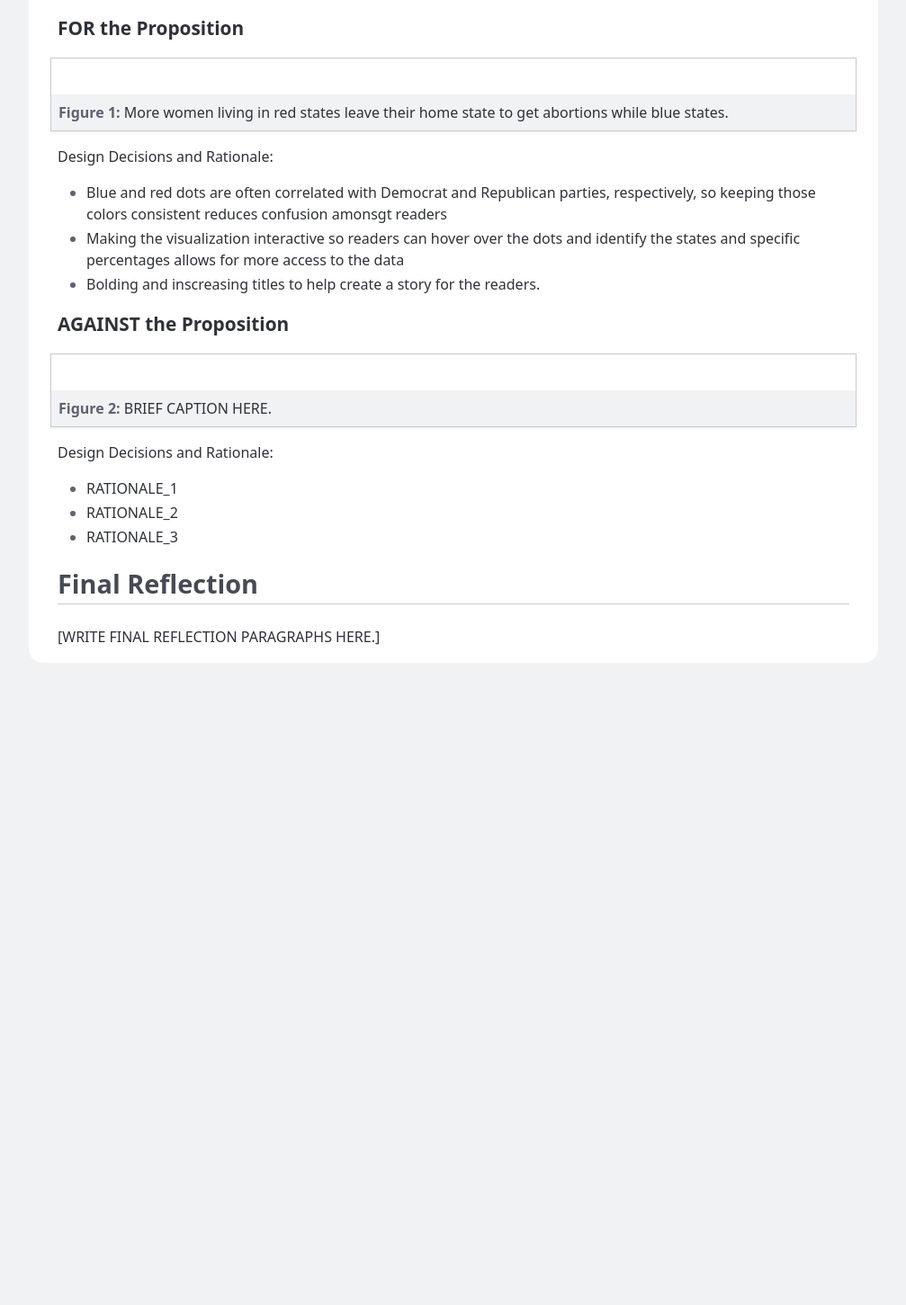
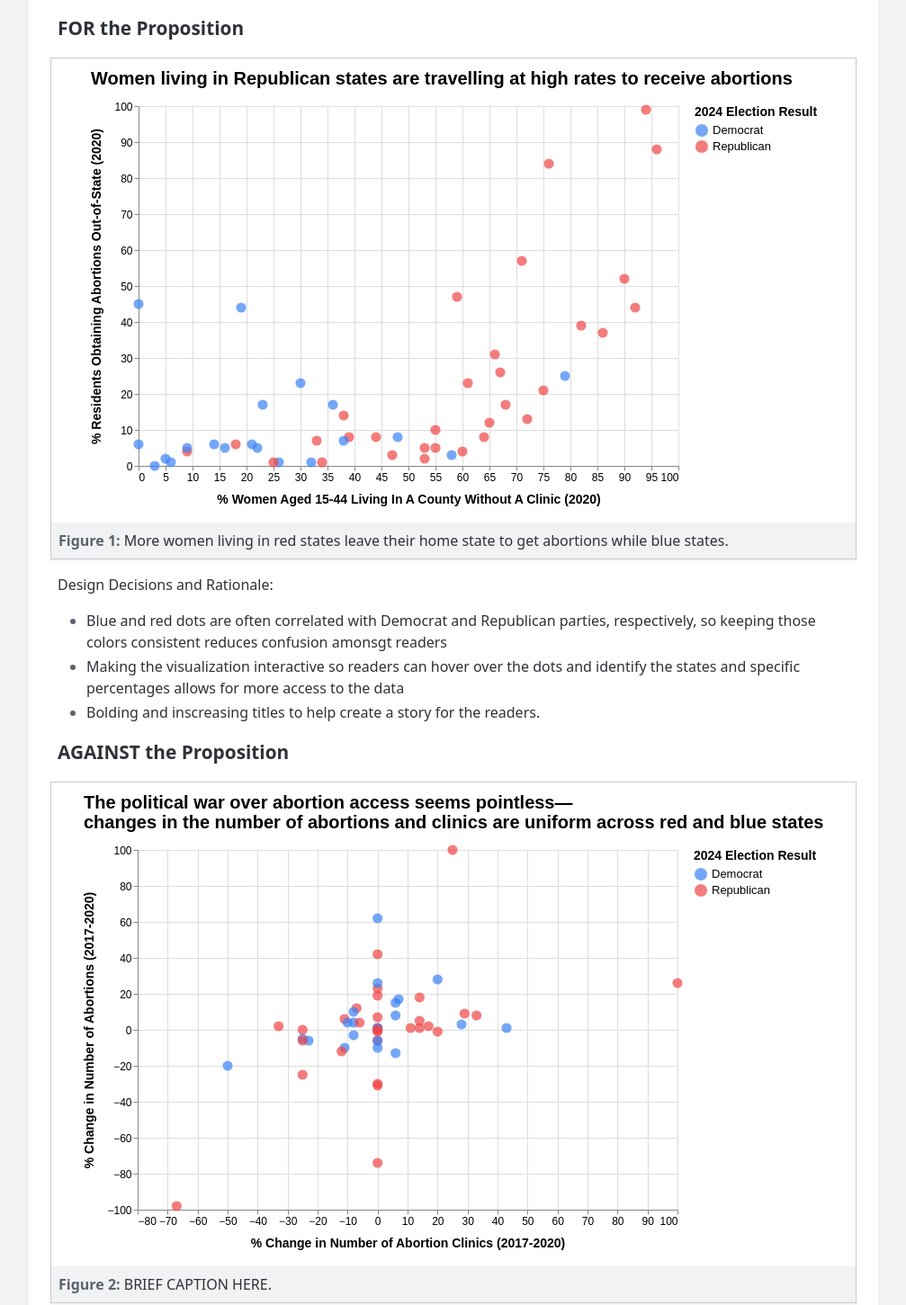
Before and after one commit to m1chun/dsc106-project2, a plain HTML site: page project2_report.html in a window 1280 px wide. Shown: the part 490-1941 px from the top of the page at 90% size, without its empty margins (136-1143 px from the left). Before the commit the page ends 1235 px from the top, so only its background shows below. Drawn offline with Linux system fonts and the light colour scheme.

Commit message:
Update project2_report.html

```diff
--- a/project2_report.html
+++ b/project2_report.html
@@ -158,7 +158,7 @@
         <h3>FOR the Proposition</h3>
 
         <figure>
-          <img src="IMAGE_FILENAME" alt="" />
+          <img src="final_viz1.svg" alt="Scatterplot showing women leaving red states to get abortions" />
           <figcaption>More women living in red states leave their home state to get abortions while blue states.</figcaption>
         </figure>
 
@@ -175,7 +175,7 @@
         <h3>AGAINST the Proposition</h3>
 
         <figure>
-          <img src="IMAGE_FILENAME" alt="" />
+          <img src="final_viz2.svg" alt="Changes in abortions and clinics are not one-sided" />
           <figcaption>BRIEF CAPTION HERE.</figcaption>
         </figure>
 
```
